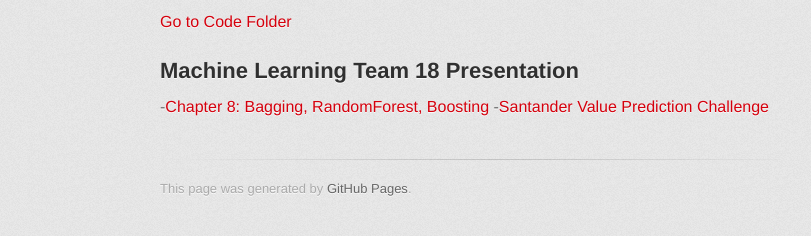
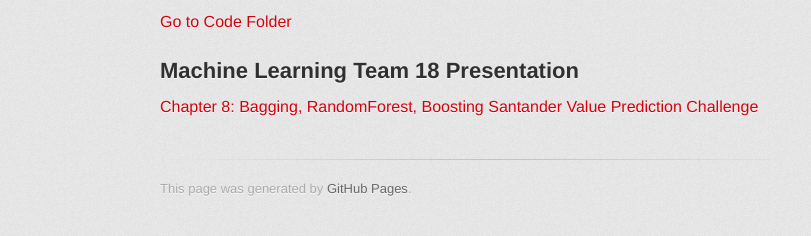
Before and after one commit to zhangluoben/zhangluoben.github.io, a Jekyll site: the page built from index.md, in a window 1280 px wide. Shown: the part 621-857 px from the top of the page, without its empty margins (170-981 px from the left). Built offline with Jekyll 4.4.1, drawn with Linux system fonts in a browser that asks for light colours; some web fonts are replaced.

```diff
--- a/index.md
+++ b/index.md
@@ -10,5 +10,5 @@ description: Hi, my name is Luoben Zhang. I am a Business Analytics graduate stu
 [Go to Code Folder](/code/index.md)
 
 ## Machine Learning Team 18 Presentation
--[Chapter 8: Bagging, RandomForest, Boosting](Team18/readme.md)
--[Santander Value Prediction Challenge](Santandar/Readme.md)
+[Chapter 8: Bagging, RandomForest, Boosting](Team18/readme.md)
+[Santander Value Prediction Challenge](Santandar/Readme.md)
```
